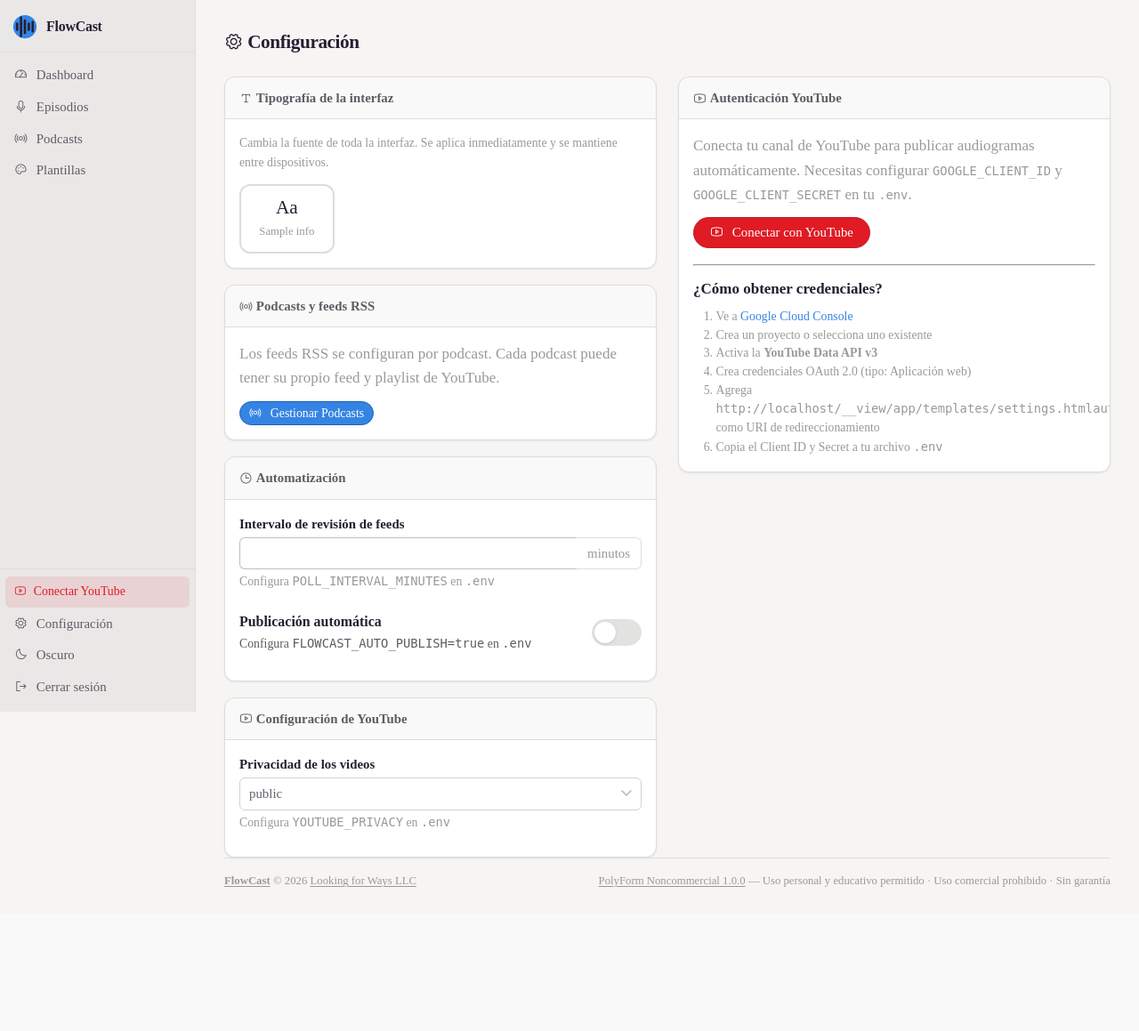
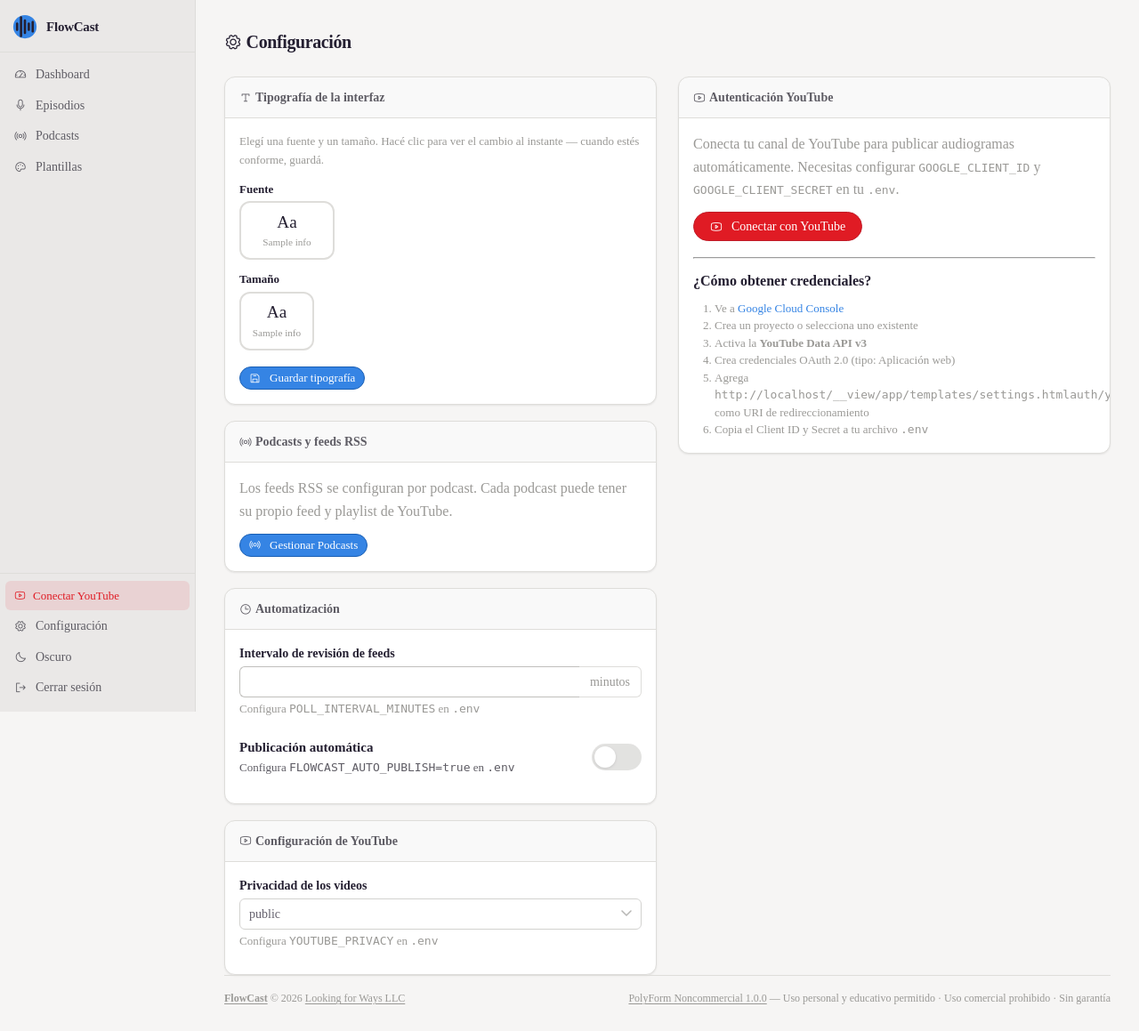
Before and after one commit to lookingforways/flowcast, a Python web app: template app/templates/settings.html in a window 1280 px wide. Shown: the whole page at 89% size. Before the commit the page ends 997 px from the top, so only its background shows below. Run offline with Jinja, Linux system fonts and the light colour scheme; the template is opened without the code that fills it: most values are stand-ins (such as "Sample title", 1, 10 or a date in 2020).

Commit message:
fix+feat: selector de tipografía — fuentes vía CSS externo, tamaño S–XXL, preview instantáneo
Mueve @font-face a ui-fonts.css (linked) para garantizar carga. Agrega
selector de tamaño (S/M/L/XL/XXL). Click = preview inmediato vía CSS vars,
Guardar = persiste fuente+tamaño en DB.

```diff
--- a/app/models/preferences.py
+++ b/app/models/preferences.py
@@ -9,3 +9,4 @@ class AppPreferences(Base):
 
     id: Mapped[int] = mapped_column(Integer, primary_key=True, default=1)
     ui_font: Mapped[str] = mapped_column(String(64), nullable=False, default="cantarell")
+    ui_font_size: Mapped[str] = mapped_column(String(8), nullable=False, default="L")
--- a/app/routers/ui.py
+++ b/app/routers/ui.py
@@ -8,7 +8,7 @@ from sqlalchemy.orm import selectinload
 from app.auth.youtube_oauth import is_connected
 from app.config import settings
 from app.database import get_session
-from app.services.preferences import UI_FONTS, get_ui_font
+from app.services.preferences import UI_FONTS, UI_FONT_SIZES, get_ui_font, get_ui_font_size
 from app.models.episode import Episode
 from app.models.job import RenderJob
 from app.models.podcast import Podcast
@@ -37,6 +37,7 @@ templates.env.filters["format_secs"] = _format_secs
 
 def _base_ctx(request: Request) -> dict:
     font_key = get_ui_font()
+    size_key = get_ui_font_size()
     return {
         "request": request,
         "youtube_connected": is_connected(),
@@ -44,6 +45,9 @@ def _base_ctx(request: Request) -> dict:
         "ui_font_key": font_key,
         "ui_font": UI_FONTS.get(font_key, UI_FONTS["cantarell"]),
         "ui_fonts": UI_FONTS,
+        "ui_font_size_key": size_key,
+        "ui_font_size": UI_FONT_SIZES.get(size_key, UI_FONT_SIZES["L"]),
+        "ui_font_sizes": UI_FONT_SIZES,
     }
 
 
--- /dev/null
+++ b/app/static/css/ui-fonts.css
@@ -0,0 +1,22 @@
+/* UI alternate fonts — Montserrat, Lato, Ubuntu (served from same origin) */
+@font-face {
+  font-family: 'Montserrat';
+  src: url('../fonts/audiogram/Montserrat-Bold.otf') format('opentype');
+  font-weight: 400 700;
+  font-style: normal;
+  font-display: swap;
+}
+@font-face {
+  font-family: 'Lato';
+  src: url('../fonts/audiogram/Lato-Bold.ttf') format('truetype');
+  font-weight: 400 700;
+  font-style: normal;
+  font-display: swap;
+}
+@font-face {
+  font-family: 'Ubuntu';
+  src: url('../fonts/audiogram/Ubuntu-Bold.ttf') format('truetype');
+  font-weight: 400 700;
+  font-style: normal;
+  font-display: swap;
+}
--- a/app/templates/base.html
+++ b/app/templates/base.html
@@ -8,18 +8,15 @@
   <link rel="stylesheet" href="/static/css/phosphor.css?v=0.9.27" integrity="sha384-STZFZegGTX2Ajg6bvL7dklSWo7mUekitN7wCiXkoPGKOSxDtbXcmYRVHTmXanqrJ" crossorigin="anonymous">
   <link rel="stylesheet" href="/static/css/theme.css?v=0.9.26" integrity="sha384-BY/9/KOFv5j3aW0t8ts3Doz4O5WwjhjKj7k3szlAjoq0vMSHRGSrnaJt8CTAZJfA" crossorigin="anonymous">
   <link rel="stylesheet" href="/static/css/app.css?v=0.9.26" integrity="sha384-vSu+hKAiiuG9bDnaQHHL+2yaGvlrjod2uwB2CTDM/+FURhjpSJA+Rxvlo34fCLhY" crossorigin="anonymous">
+  <link rel="stylesheet" href="/static/css/ui-fonts.css?v=0.9.13" integrity="sha384-u+qA0WVBmJ3rgQlBrxfaSrCkadFaybenrzaTC9IMtX4FTJTNLX/inJLObYLlYd59" crossorigin="anonymous">
   {% block styles %}{% endblock %}
-  {# UI font override — only emitted when a non-default font is selected #}
-  {% if ui_font_key and ui_font_key != 'cantarell' %}
+  {# UI font/size override — only emitted when non-default values are saved #}
+  {% if ui_font_key != 'cantarell' or ui_font_size_key != 'L' %}
   <style nonce="{{ request.state.csp_nonce }}">
-    @font-face {
-      font-family: '{{ ui_font.label }}';
-      src: url('/static/fonts/{{ ui_font.file }}') format('{{ ui_font.format }}');
-      font-weight: 400 700;
-      font-style: normal;
-      font-display: swap;
+    :root {
+      {% if ui_font_key != 'cantarell' %}--fc-font: {{ ui_font.css }};{% endif %}
+      {% if ui_font_size_key != 'L' %}--fc-font-size: {{ ui_font_size.px }}px;{% endif %}
     }
-    :root { --fc-font: {{ ui_font.css }}; }
   </style>
   {% endif %}
   {# Prevent flash of wrong theme: apply saved/system preference before first paint #}
--- a/app/templates/settings.html
+++ b/app/templates/settings.html
@@ -3,32 +3,24 @@
 
 {% block styles %}
 <style nonce="{{ request.state.csp_nonce }}">
-  @font-face {
-    font-family: 'Montserrat';
-    src: url('/static/fonts/audiogram/Montserrat-Bold.otf') format('opentype');
-    font-weight: 400 700; font-style: normal; font-display: swap;
-  }
-  @font-face {
-    font-family: 'Lato';
-    src: url('/static/fonts/audiogram/Lato-Bold.ttf') format('truetype');
-    font-weight: 400 700; font-style: normal; font-display: swap;
-  }
-  @font-face {
-    font-family: 'Ubuntu';
-    src: url('/static/fonts/audiogram/Ubuntu-Bold.ttf') format('truetype');
-    font-weight: 400 700; font-style: normal; font-display: swap;
-  }
-  .font-option { cursor: pointer; border: 2px solid var(--fc-border); border-radius: 12px; padding: 0.75rem 1rem; text-align: center; background: var(--fc-surface); transition: border-color 0.15s, background 0.15s; }
-  .font-option:hover { border-color: var(--fc-primary); }
-  .font-option.selected { border-color: var(--fc-primary); background: color-mix(in srgb, var(--fc-primary) 10%, transparent); }
-  .font-option-preview { font-size: 1.25rem; line-height: 1.2; }
-  .font-option-label { font-size: 0.75rem; color: var(--fc-text-muted); margin-top: 0.25rem; }
-  .font-option-preview.f-cantarell  { font-family: 'Cantarell', system-ui, sans-serif; }
-  .font-option-preview.f-montserrat { font-family: 'Montserrat', system-ui, sans-serif; }
-  .font-option-preview.f-lato       { font-family: 'Lato', system-ui, sans-serif; }
-  .font-option-preview.f-ubuntu     { font-family: 'Ubuntu', system-ui, sans-serif; }
+  /* Font picker — fonts loaded via ui-fonts.css linked stylesheet */
+  .typo-picker-option { cursor: pointer; border: 2px solid var(--fc-border); border-radius: 12px; padding: 0.6rem 0.5rem; text-align: center; background: var(--fc-surface); transition: border-color 0.15s, background 0.15s; user-select: none; }
+  .typo-picker-option:hover { border-color: var(--fc-primary); }
+  .typo-picker-option.selected { border-color: var(--fc-primary); background: color-mix(in srgb, var(--fc-primary) 10%, transparent); }
+  .typo-option-preview { font-size: 1.2rem; line-height: 1.2; }
+  .typo-option-label { font-size: 0.7rem; color: var(--fc-text-muted); margin-top: 0.2rem; }
+  .f-cantarell  { font-family: 'Cantarell', system-ui, sans-serif; }
+  .f-montserrat { font-family: 'Montserrat', sans-serif; }
+  .f-lato       { font-family: 'Lato', sans-serif; }
+  .f-ubuntu     { font-family: 'Ubuntu', sans-serif; }
   .font-picker-grid { display: grid; grid-template-columns: repeat(4, 1fr); gap: 0.5rem; }
-  @media (max-width: 480px) { .font-picker-grid { grid-template-columns: repeat(2, 1fr); } }
+  .size-picker-grid { display: grid; grid-template-columns: repeat(5, 1fr); gap: 0.5rem; }
+  .size-s   { font-size: 0.9rem; }
+  .size-m   { font-size: 1.05rem; }
+  .size-l   { font-size: 1.15rem; }
+  .size-xl  { font-size: 1.3rem; }
+  .size-xxl { font-size: 1.5rem; }
+  @media (max-width: 560px) { .font-picker-grid { grid-template-columns: repeat(2, 1fr); } .size-picker-grid { grid-template-columns: repeat(5, 1fr); } }
 </style>
 {% endblock %}
 
@@ -61,17 +53,35 @@
         <i class="ph ph-text-t me-1" aria-hidden="true"></i>Tipografía de la interfaz
       </div>
       <div class="card-body">
-        <p class="text-muted mb-3 small">Cambia la fuente de toda la interfaz. Se aplica inmediatamente y se mantiene entre dispositivos.</p>
-        <div class="font-picker-grid">
+        <p class="text-muted small mb-3">Elegí una fuente y un tamaño. Hacé clic para ver el cambio al instante — cuando estés conforme, guardá.</p>
+
+        <label class="form-label fw-semibold small">Fuente</label>
+        <div class="font-picker-grid mb-3">
           {% for key, info in ui_fonts.items() %}
-          <div class="font-option {% if ui_font_key == key %}selected{% endif %}"
+          <div class="typo-picker-option {% if ui_font_key == key %}selected{% endif %}"
                data-font="{{ key }}" role="button" tabindex="0"
                aria-pressed="{{ 'true' if ui_font_key == key else 'false' }}">
-            <div class="font-option-preview f-{{ key }}">Aa</div>
-            <div class="font-option-label">{{ info.label }}</div>
+            <div class="typo-option-preview f-{{ key }}">Aa</div>
+            <div class="typo-option-label">{{ info.label }}</div>
           </div>
           {% endfor %}
         </div>
+
+        <label class="form-label fw-semibold small">Tamaño</label>
+        <div class="size-picker-grid mb-4">
+          {% for key, info in ui_font_sizes.items() %}
+          <div class="typo-picker-option {% if ui_font_size_key == key %}selected{% endif %}"
+               data-size="{{ key }}" role="button" tabindex="0"
+               aria-pressed="{{ 'true' if ui_font_size_key == key else 'false' }}">
+            <div class="typo-option-preview size-{{ key | lower }}">Aa</div>
+            <div class="typo-option-label">{{ info.label }}</div>
+          </div>
+          {% endfor %}
+        </div>
+
+        <button class="btn btn-primary btn-sm" id="saveTypoBtn" type="button">
+          <i class="ph ph-floppy-disk me-1" aria-hidden="true"></i>Guardar tipografía
+        </button>
       </div>
     </div>
 
@@ -238,30 +248,59 @@ if (disconnectConfirm) {
   });
 }
 
-// Font picker
-var fontOptions = document.querySelectorAll('.font-option');
-fontOptions.forEach(function (opt) {
-  function selectFont() {
-    var font = opt.dataset.font;
-    fontOptions.forEach(function (o) {
-      o.classList.remove('selected');
-      o.setAttribute('aria-pressed', 'false');
+// Tipografía — preview instantáneo, guardado explícito
+var FONT_CSS = {
+  cantarell:  "'Cantarell', system-ui, -apple-system, sans-serif",
+  montserrat: "'Montserrat', system-ui, sans-serif",
+  lato:       "'Lato', system-ui, sans-serif",
+  ubuntu:     "'Ubuntu', system-ui, sans-serif"
+};
+var SIZE_PX = { S: '14px', M: '16px', L: '17px', XL: '19px', XXL: '21px' };
+
+var pendingFont = '{{ ui_font_key }}';
+var pendingSize = '{{ ui_font_size_key }}';
+
+function applyPreview() {
+  document.documentElement.style.setProperty('--fc-font', FONT_CSS[pendingFont]);
+  document.documentElement.style.setProperty('--fc-font-size', SIZE_PX[pendingSize]);
+}
+
+document.querySelectorAll('[data-font]').forEach(function (opt) {
+  function pick() {
+    pendingFont = opt.dataset.font;
+    document.querySelectorAll('[data-font]').forEach(function (o) {
+      o.classList.remove('selected'); o.setAttribute('aria-pressed', 'false');
     });
-    opt.classList.add('selected');
-    opt.setAttribute('aria-pressed', 'true');
-    fetch('/api/preferences/ui-font', {
-      method: 'PATCH',
-      headers: { 'Content-Type': 'application/json' },
-      body: JSON.stringify({ font: font })
-    }).then(function (r) {
-      if (r.ok) { location.reload(); }
-      else { showToast('Error al guardar la tipografía', 'danger'); }
+    opt.classList.add('selected'); opt.setAttribute('aria-pressed', 'true');
+    applyPreview();
+  }
+  opt.addEventListener('click', pick);
+  opt.addEventListener('keydown', function (e) { if (e.key === 'Enter' || e.key === ' ') { e.preventDefault(); pick(); } });
+});
+
+document.querySelectorAll('[data-size]').forEach(function (opt) {
+  function pick() {
+    pendingSize = opt.dataset.size;
+    document.querySelectorAll('[data-size]').forEach(function (o) {
+      o.classList.remove('selected'); o.setAttribute('aria-pressed', 'false');
     });
+    opt.classList.add('selected'); opt.setAttribute('aria-pressed', 'true');
+    applyPreview();
   }
-  opt.addEventListener('click', selectFont);
-  opt.addEventListener('keydown', function (e) {
-    if (e.key === 'Enter' || e.key === ' ') { e.preventDefault(); selectFont(); }
+  opt.addEventListener('click', pick);
+  opt.addEventListener('keydown', function (e) { if (e.key === 'Enter' || e.key === ' ') { e.preventDefault(); pick(); } });
+});
+
+document.getElementById('saveTypoBtn').addEventListener('click', async function () {
+  var btn = this;
+  btn.disabled = true;
+  var r = await fetch('/api/preferences', {
+    method: 'PATCH',
+    headers: { 'Content-Type': 'application/json' },
+    body: JSON.stringify({ ui_font: pendingFont, ui_font_size: pendingSize })
   });
+  if (r.ok) { location.reload(); }
+  else { showToast('Error al guardar la tipografía', 'danger'); btn.disabled = false; }
 });
 </script>
 {% endblock %}
```
Also changed, not shown: app/database.py (+8 -3 lines), app/routers/preferences.py (+11 -7 lines), app/services/preferences.py (+19 -13 lines).
